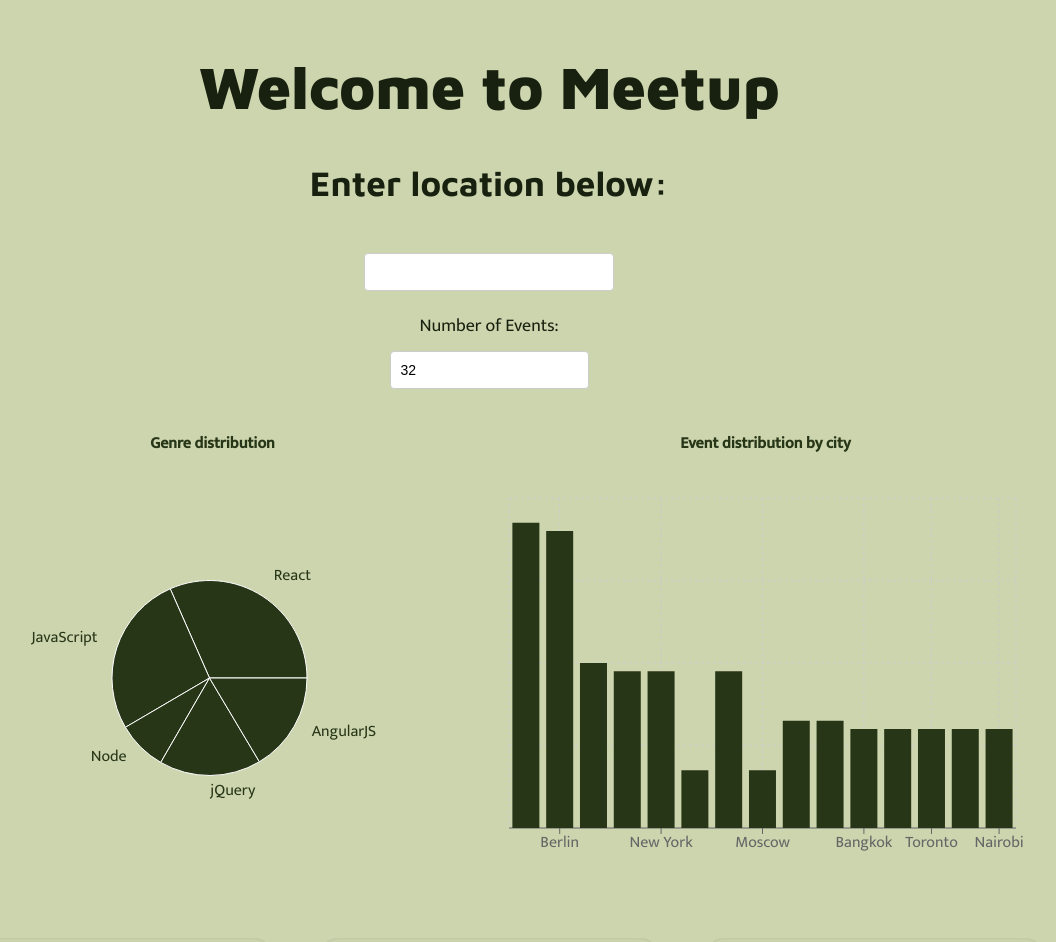
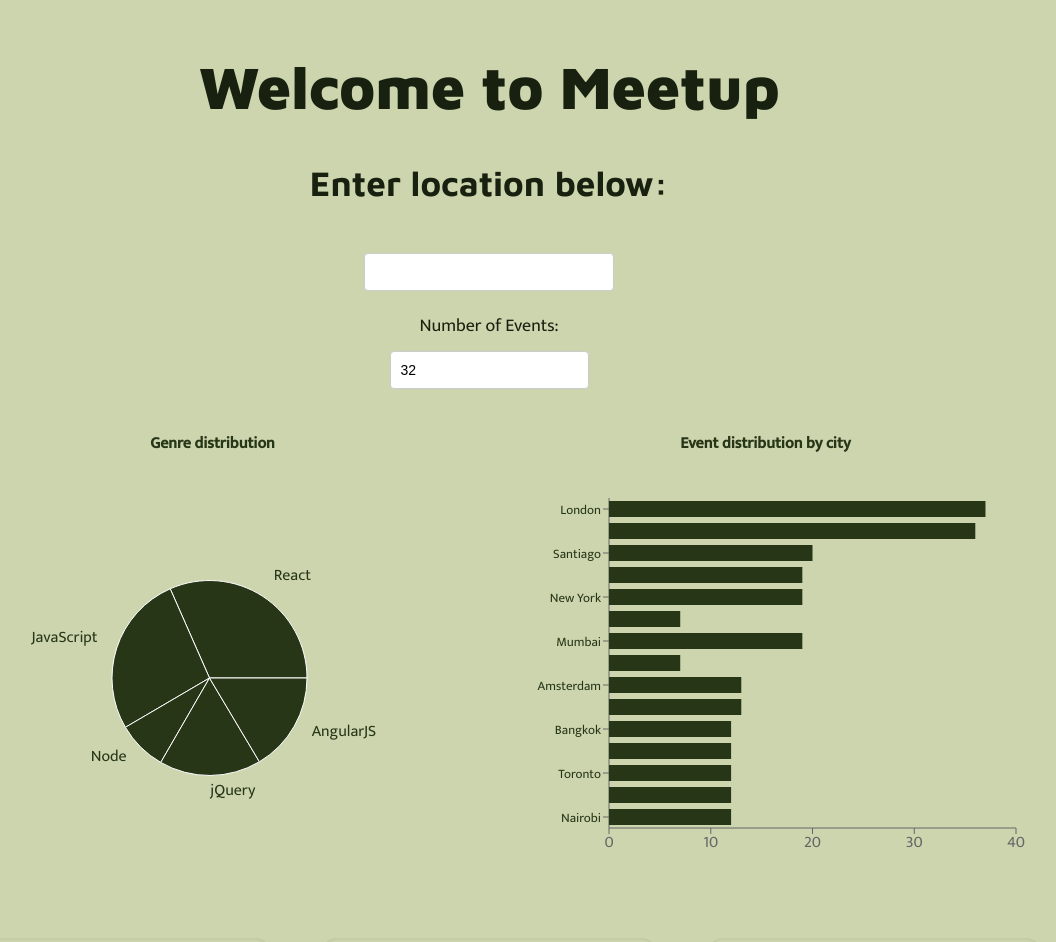
Before and after one commit to liztheshiz/meetup, a React (Create React App) app: page / in a window 1280 px wide. Shown: the top 942 px of the page, without its empty margins (151-1207 px from the left). Built offline with nearby package versions, Linux system fonts and the light colour scheme.

Commit message:
bar chart design improvements

```diff
--- a/src/App.js
+++ b/src/App.js
@@ -1,7 +1,7 @@
 import React from 'react';
 
 import {
-    BarChart, Bar, PieChart, Pie, ScatterChart, Scatter, XAxis, YAxis, CartesianGrid, Tooltip, ResponsiveContainer
+    BarChart, Bar, PieChart, Pie, XAxis, YAxis, CartesianGrid, LabelList, Tooltip, ResponsiveContainer
 } from 'recharts';
 
 import EventList from './EventList';
@@ -103,9 +103,9 @@
                         <div className="bar-chart">
                             <h4>Event distribution by city</h4>
                             <ResponsiveContainer height={400} width="99%">
-                                <BarChart margin={{ top: 20, right: 20, bottom: 20, left: 20 }} data={this.getBarData()}>
-                                    <CartesianGrid strokeDasharray="3 3" />
-                                    <XAxis type="category" name="city" dataKey="city" />
+                                <BarChart margin={{ top: 20, right: 20, bottom: 20, left: 20 }} data={this.getBarData()} layout="vertical" barCategoryGap={3}>
+                                    <XAxis type="number" />
+                                    <YAxis type="category" name="city" dataKey="city" tick={{ fontSize: '13px', fill: "#283618" }} width={100} />
                                     <Tooltip />
                                     <Bar dataKey="number" fill="#283618" />
                                 </BarChart>
@@ -115,7 +115,7 @@
                     <EventList events={events} />
                 </div>
 
-            </div>
+            </div >
         );
     }
 
```
